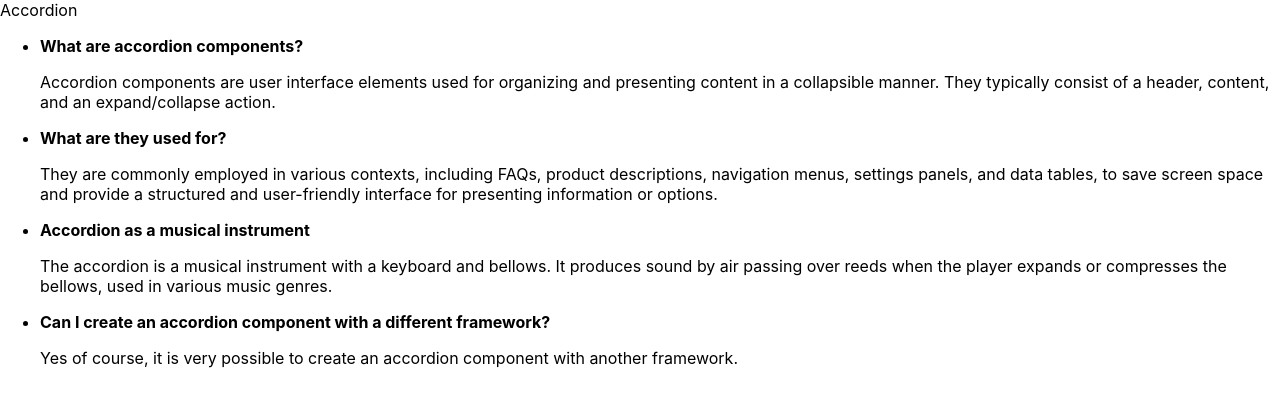
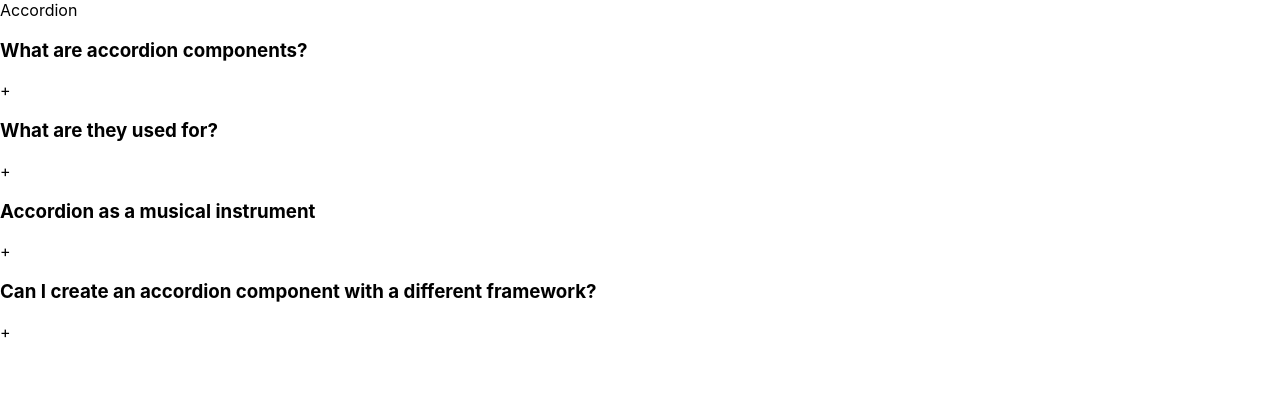
Before and after one commit to RebeccaPavelt/React_Practice, a React (Create React App) app: page / in a window 1280 px wide. Shown: the top 406 px of the page. Built offline with nearby package versions, Linux system fonts and the light colour scheme.

Commit message:
select_single_question

```diff
--- a/src/components/accordion/index.jsx
+++ b/src/components/accordion/index.jsx
@@ -1,17 +1,34 @@
 import data from "./data";
+import { useState } from "react";
 
 export default function Accordion() {
+  const [selected, setSelected] = useState(null);
+
+  function handleSingleSelection(getCurrentId) {
+    setSelected(getCurrentId === selected ? null : getCurrentId);
+  }
+
   return (
-    <div>
+    <div className="wrapper">
       <div>Accordion</div>
-      <ul>
-        {data.map((item) => (
-          <li key={item.id}>
-            <strong>{item.question}</strong>
-            <p>{item.answer}</p>
-          </li>
-        ))}
-      </ul>
+      <div className="accordion">
+        {data && data.length > 0 ? (
+          data.map((item) => (
+            <div key={item.id}>
+              <div
+                className="title"
+                onClick={() => handleSingleSelection(item.id)}
+              >
+                <h3>{item.question}</h3>
+                <span>+</span>
+              </div>{" "}
+              {selected === item.id ? <div>{item.answer}</div> : null}
+            </div>
+          ))
+        ) : (
+          <div>No data found!</div>
+        )}
+      </div>
     </div>
   );
 }
```
